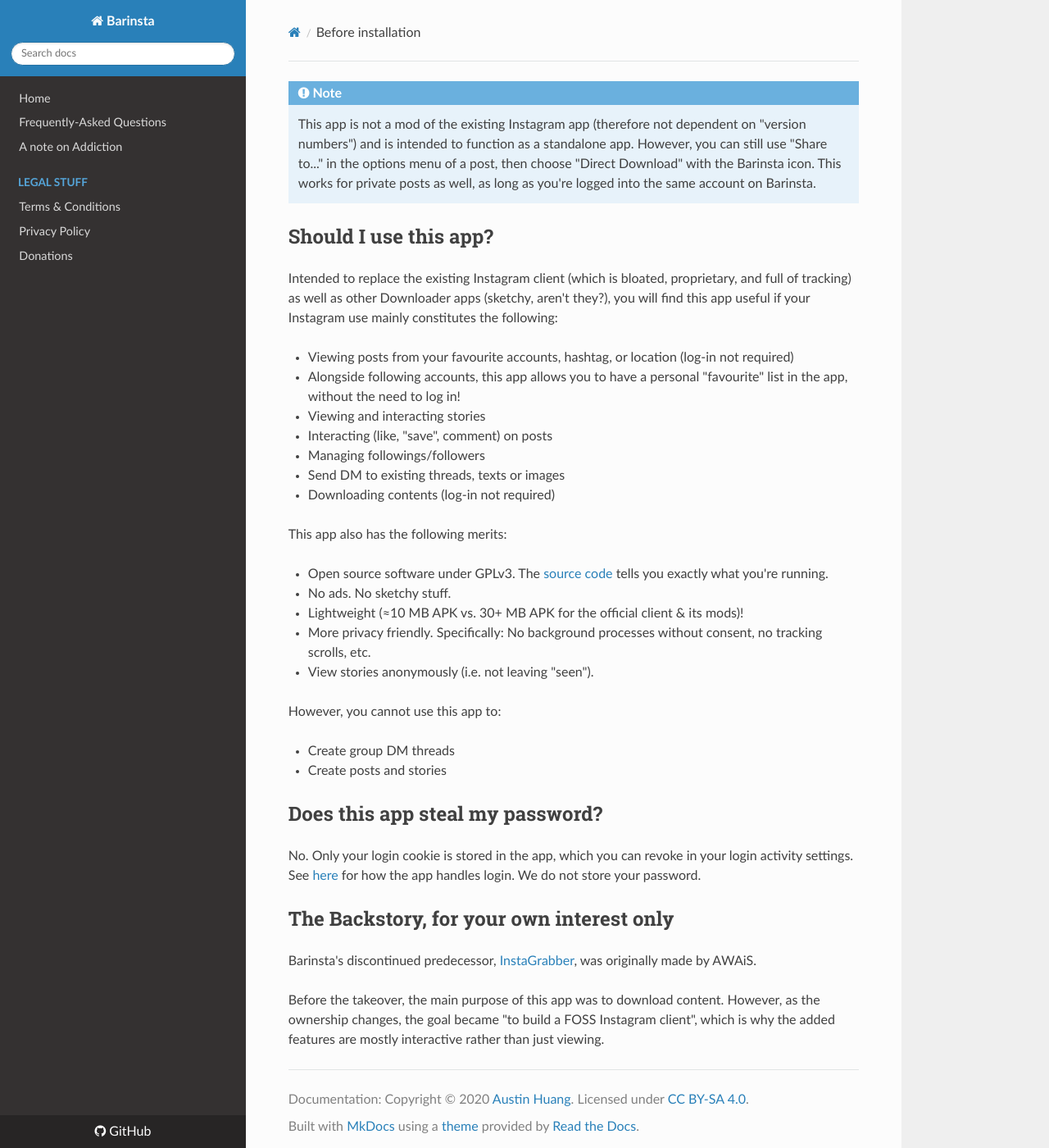
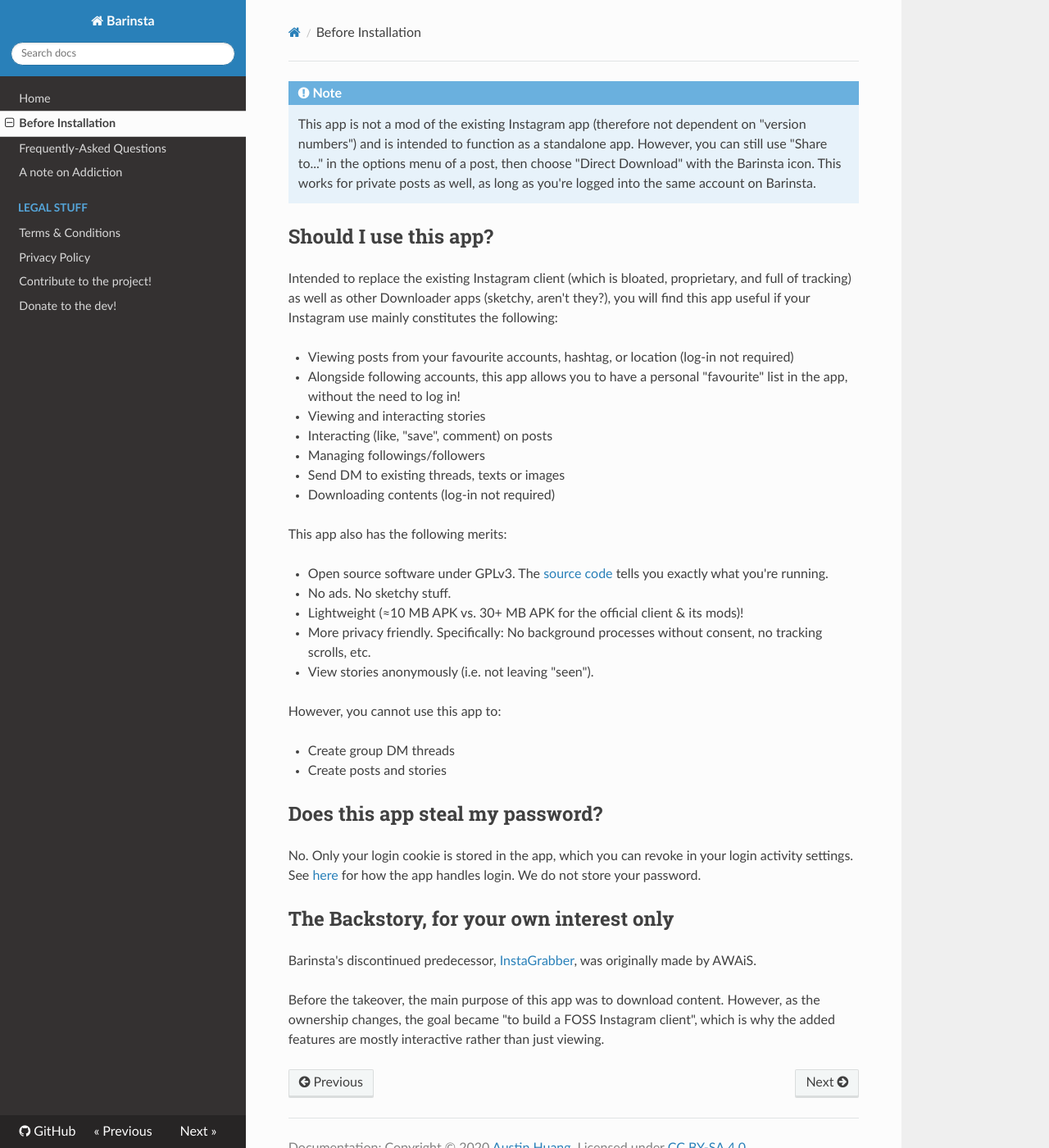
Before and after one commit to austinhuang0131/barinsta-docs, an MkDocs documentation site: the page built from docs/before-installation.md, in a window 1280 px wide and 1400 px high. Shown: the whole window at 82% size. Built offline with MkDocs 1.6.1, drawn with Linux system fonts in a browser that asks for light colours; nearby versions of some CDN libraries.

Commit message:
Update mkdocs.yml

```diff
--- a/mkdocs.yml
+++ b/mkdocs.yml
@@ -6,12 +6,14 @@ site_author: Austin Huang, https://austinhuang.me
 copyright: 'Documentation: Copyright &copy; 2020 <a href="https://austinhuang.me">Austin Huang</a>. Licensed under <a href="https://creativecommons.org/licenses/by-sa/4.0/">CC BY-SA 4.0</a>.'
 nav:
     - Home: index.md
+    - Before Installation: before-installation.md
     - Frequently-Asked Questions: faq.md
     - A note on Addiction: addictions.md
     - Legal stuff:
         - Terms & Conditions: tos.md
         - Privacy Policy: privacy.md
-    - Donations: https://austinhuang.me/donate
+    - Contribute to the project!: https://github.com/austinhuang0131/barinsta/blob/master/.github/CONTRIBUTING.md
+    - Donate to the dev!: https://austinhuang.me/donate
 theme: readthedocs
 
 extra_css:
```
